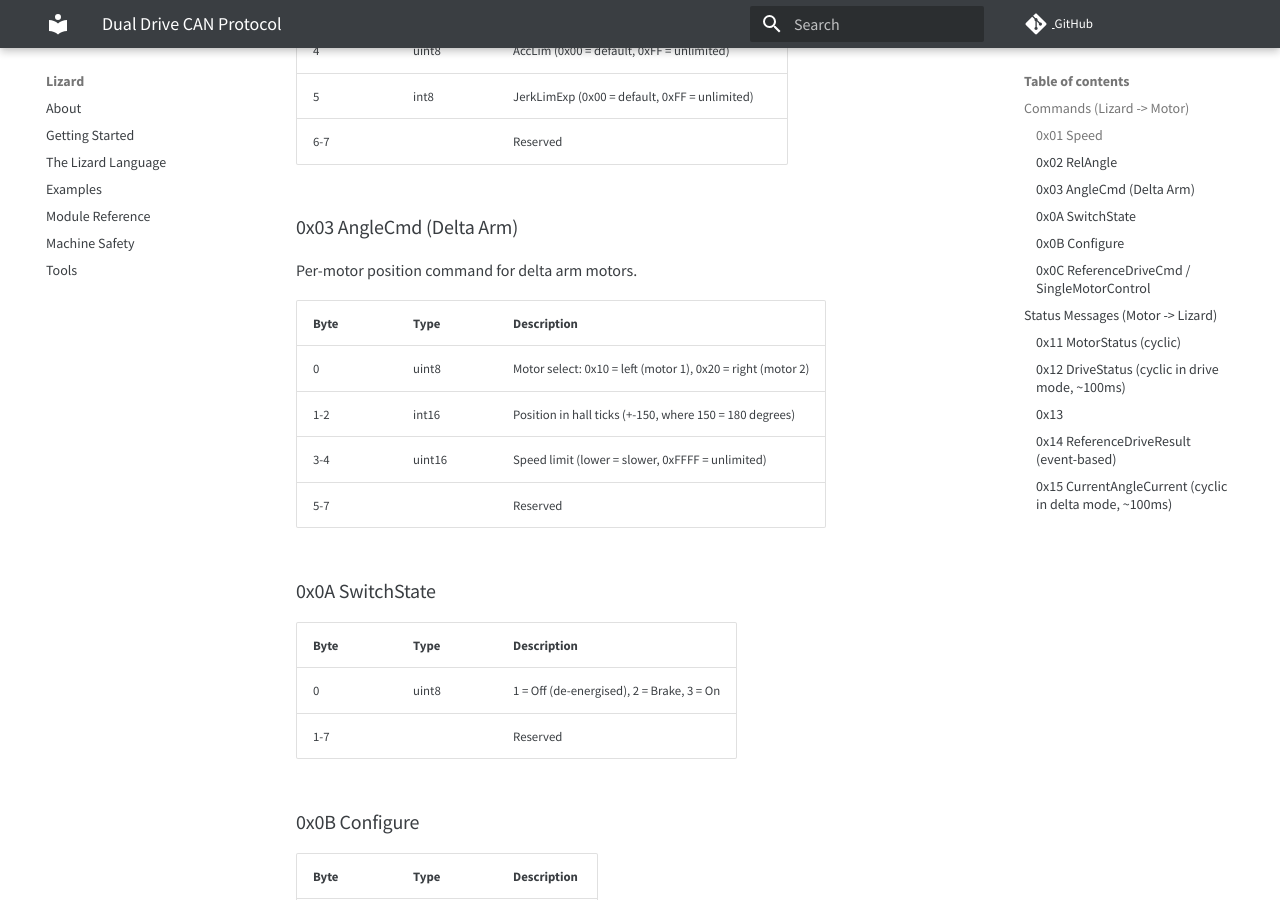
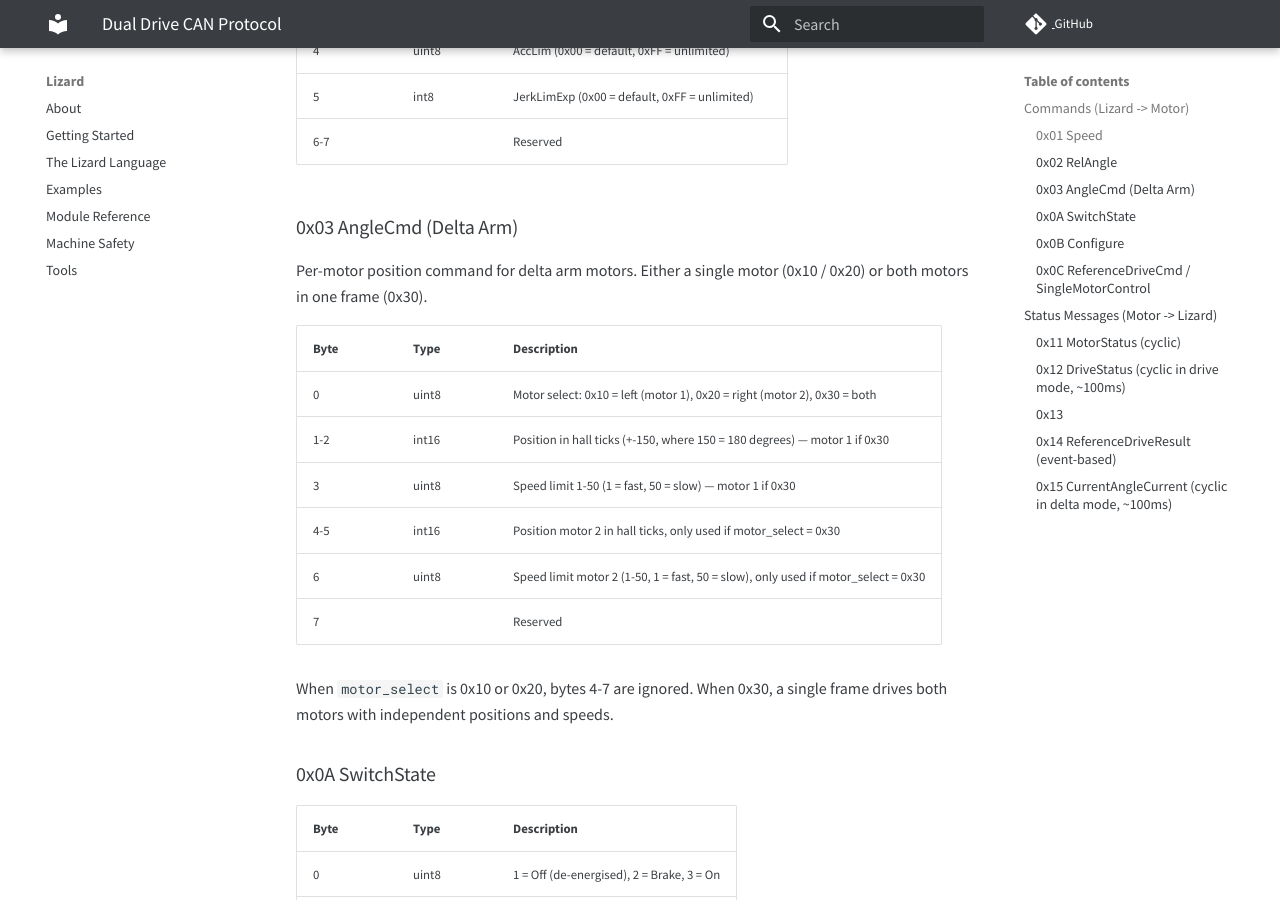
Before and after one commit to zauberzeug/lizard, an MkDocs documentation site: the page built from docs/dual_drive/dual_drive_can.md, in a window 1280 px wide and 900 px high, scrolled down 999 px. Built offline with MkDocs 1.6.1 and Material for MkDocs 9.7.7, drawn with Linux system fonts in a browser that asks for light colours; comment, search, counter and statistics services are not loaded.

Commit message:
update command docu

```diff
--- a/docs/dual_drive/dual_drive_can.md
+++ b/docs/dual_drive/dual_drive_can.md
@@ -34,14 +34,18 @@ Relative angle command for track drives.
 
 ### 0x03 AngleCmd (Delta Arm)
 
-Per-motor position command for delta arm motors.
+Per-motor position command for delta arm motors. Either a single motor (0x10 / 0x20) or both motors in one frame (0x30).
 
-| Byte | Type   | Description                                                 |
-| ---- | ------ | ----------------------------------------------------------- |
-| 0    | uint8  | Motor select: 0x10 = left (motor 1), 0x20 = right (motor 2) |
-| 1-2  | int16  | Position in hall ticks (+-150, where 150 = 180 degrees)     |
-| 3-4  | uint16 | Speed limit (lower = slower, 0xFFFF = unlimited)            |
-| 5-7  |        | Reserved                                                    |
+| Byte | Type  | Description                                                                       |
+| ---- | ----- | --------------------------------------------------------------------------------- |
+| 0    | uint8 | Motor select: 0x10 = left (motor 1), 0x20 = right (motor 2), 0x30 = both          |
+| 1-2  | int16 | Position in hall ticks (+-150, where 150 = 180 degrees) — motor 1 if 0x30         |
+| 3    | uint8 | Speed limit 1-50 (1 = fast, 50 = slow) — motor 1 if 0x30                          |
+| 4-5  | int16 | Position motor 2 in hall ticks, only used if motor_select = 0x30                  |
+| 6    | uint8 | Speed limit motor 2 (1-50, 1 = fast, 50 = slow), only used if motor_select = 0x30 |
+| 7    |       | Reserved                                                                          |
+
+When `motor_select` is 0x10 or 0x20, bytes 4-7 are ignored. When 0x30, a single frame drives both motors with independent positions and speeds.
 
 ### 0x0A SwitchState
 
```
